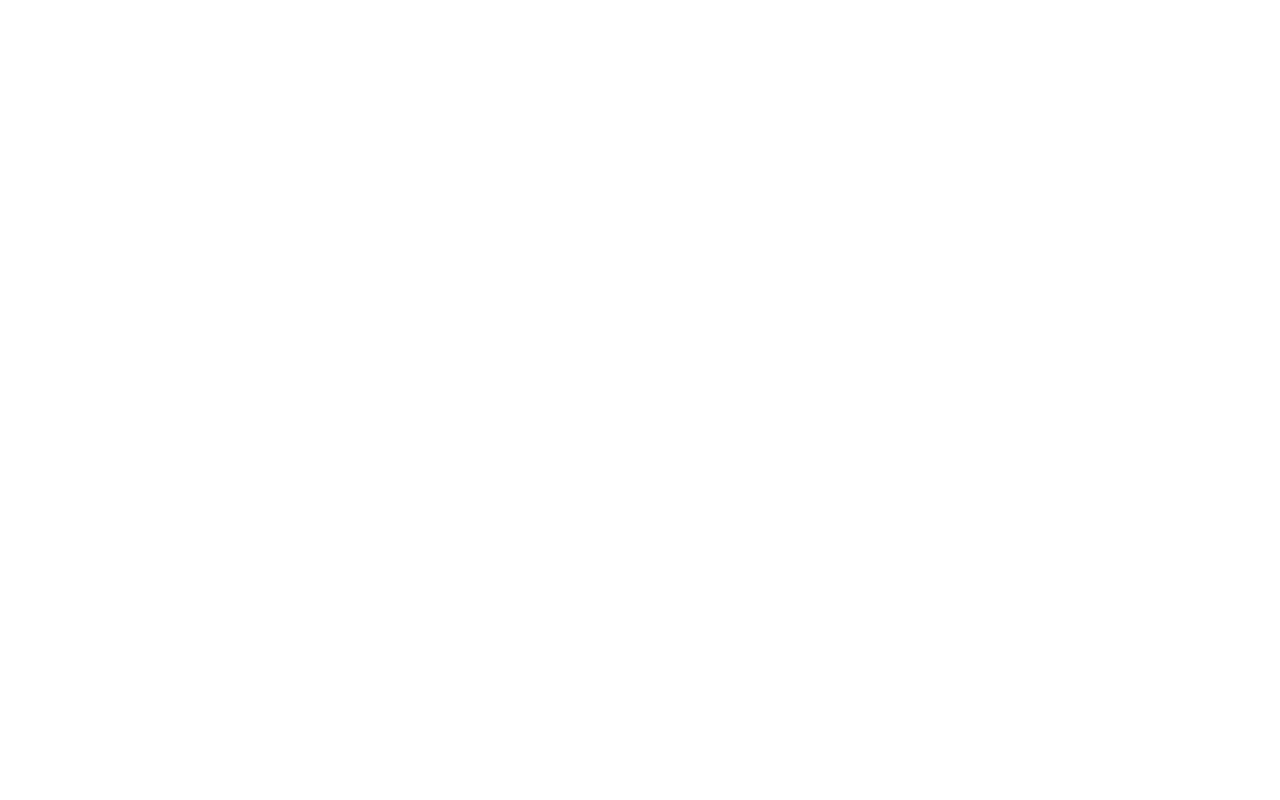
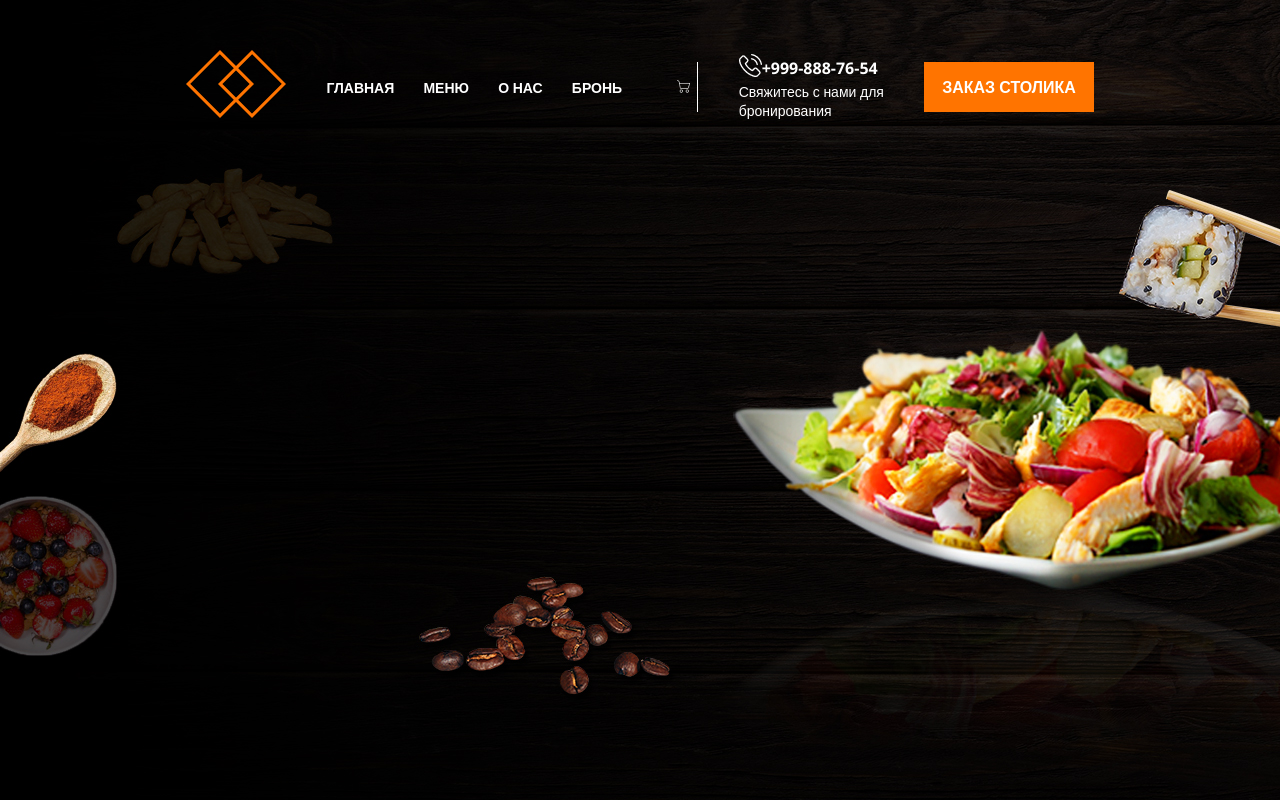
Before and after one commit to habivan/open, a plain HTML site: page index.html in a window 1280 px wide. Drawn offline with nearby package versions, Linux system fonts and the light colour scheme.

Commit message:
главная страница

```diff
--- a/index.html
+++ b/index.html
@@ -1,12 +1,53 @@
 <!DOCTYPE html>
-<html lang="en">
+<html lang="ru">
 <head>
   <meta charset="UTF-8">
   <meta http-equiv="X-UA-Compatible" content="IE=edge">
   <meta name="viewport" content="width=device-width, initial-scale=1.0">
-  <title>Document</title>
+  <link rel="stylesheet" href="style.css">
+  <link rel="preconnect" href="https://fonts.googleapis.com">
+  <link rel="preconnect" href="https://fonts.gstatic.com" crossorigin>
+  <link href="https://fonts.googleapis.com/css2?family=Open+Sans:wght@300;400;500;600;700;800&display=swap" rel="stylesheet">
+  <title>Ресторан</title>
 </head>
 <body>
+  <div class="header">
+    <div class="container">
+        <div class="header_line">
+          <div class="header_logo">
+            <img src="image/logo.png">
+          </div>
+          <div class="nav">
+            <a class="nav_item" href="#">ГЛАВНАЯ</a>
+            <a class="nav_item" href="#">МЕНЮ</a>
+            <a class="nav_item" href="#">О НАС</a>
+            <a class="nav_item" href="#">БРОНЬ</a>
+          </div>
+          <div class="cart">
+            <a href="#">
+              <img class="cart_img" src="image/cart.png" alt="телега">
+            </a>
+          </div>
+          <div class="phone">
+            <div class="phone_holder">
+              <div class="phone_img">
+                <img src="image/phone.png" alt="телевон">
+              </div>
+              <div class="number">
+                <a class="num" href="#">+999-888-76-54</a>
+              </div>
+            </div>
+
+            <div class="phone_text">
+              Свяжитесь с нами для <br> бронирования
+            </div>
+          </div>
+          <div class="btn">
+            <a class="button" href="#">ЗАКАЗ СТОЛИКА</a>
+          </div>
+      </div>
+    </div>
+  </div>
 
 </body>
 </html>
--- /dev/null
+++ b/style.css
@@ -0,0 +1,83 @@
+body {
+  margin: 0;
+  font-family: 'Open Sans', sans-serif;
+}
+
+.container {
+  margin: 0 166px;
+}
+
+.header {
+  background-image: url(image/bg.png);
+  height: 100vh;
+  background-repeat: no-repeat;
+  background-size: cover;
+}
+
+.header_line {
+  padding-top: 50px;
+  display: flex;
+  align-items: center;
+  justify-content: space-around;
+}
+
+.nav_item {
+  color: #fff;
+  text-decoration: none;
+  font-weight: 700;
+  font-size: 14px;
+  margin-right: 25px;
+  transition: color 0.3s linear;
+}
+
+.nav_item:hover {
+  color: red;
+}
+
+.cart {
+  position: relative;
+  border-right: 1px solid #FFFFFF;
+  padding-right: 10px;
+  height: 50px;
+}
+
+.cart_img {
+  position: absolute;
+  top: 18px;
+  right: 7px;
+}
+
+.num {
+  color: #fff;
+  text-decoration: none;
+  font-weight: 700;
+  transition: color 0.3s linear;
+}
+
+.num:hover {
+  color: red;
+}
+
+.phone_text {
+  font-size: 14px;
+  font-weight: 400;
+  color: #fff;
+}
+
+.phone_holder {
+  display: flex;
+  align-items: center;
+}
+
+.button {
+  background-color: #FF7400;
+  color: #fff;
+  text-decoration: none;
+  padding: 14px 18px;
+  font-weight: 700;
+  transition: background-color 0.2s linear;
+}
+
+.button:hover {
+  background-color: #894d17;
+}
```
Also changed, not shown: image/bg.png (added), image/cart.png (added), image/logo.png (added), image/phone.png (added).
